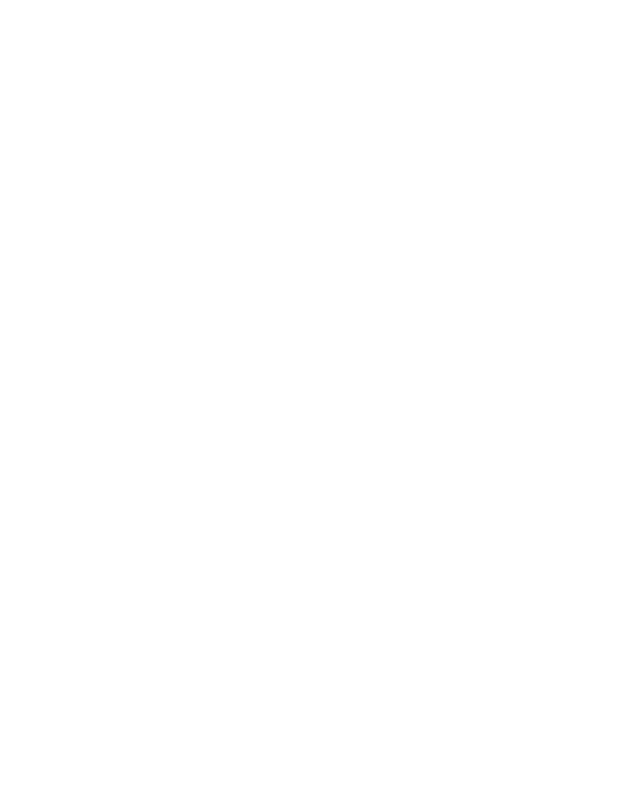
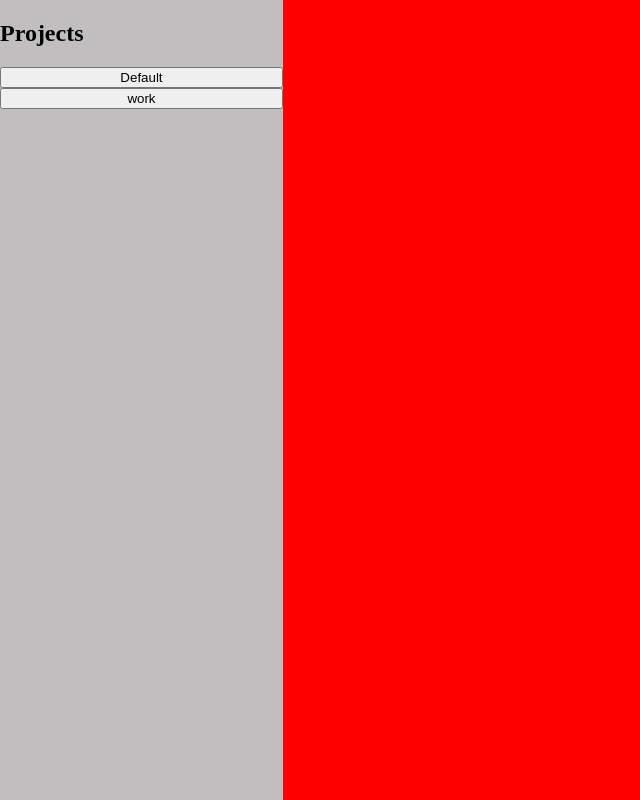
Before and after one commit to hmoh24/toDoProject, a website built with webpack: page src/template.html in a window 1280 px wide. Shown: the whole page, without its empty margins (0-640 px from the left). Built offline with nearby package versions, Linux system fonts and the light colour scheme.

Commit message:
add html for sidebar+main, add dom method for updating project sidebar with new projects in array store

```diff
--- /dev/null
+++ b/src/domMethods/dom.js
@@ -0,0 +1,11 @@
+function updateProjectSideBar(projectArray){
+    const sideBar = document.getElementsByClassName('sidebar')[0];
+    console.log(sideBar)
+    projectArray.forEach(project => {
+        const projectElement = document.createElement('button');
+        projectElement.innerText=project.title;
+        sideBar.append(projectElement);
+    })
+}
+
+export {updateProjectSideBar}
--- a/src/index.js
+++ b/src/index.js
@@ -1,12 +1,12 @@
+import './style.css'
 import ToDo from "./toDo";
 import Project from "./project";
+import { updateProjectSideBar } from './domMethods/dom';
 
 //instantiate default project
 //create a project array
 
 const defaultProject = new Project('Default', 'Default Project', '');
-Project.addNewProject(defaultProject);
-console.log(Project.Projects)
 
 const newToDo = new ToDo({
   title: "First",
@@ -28,7 +28,9 @@
 defaultProject.removeToDo(newToDo);
 console.log(defaultProject.toDoArray)
 
+const workProject = new Project('work', 'employment related tasks', '');
 
+updateProjectSideBar(Project.Projects);
 //test creation of todo, linking it to a project, displaying all to dos per project
 //then simple UI
 //then add needed functions for that UI
--- a/src/project.js
+++ b/src/project.js
@@ -2,12 +2,21 @@
 
 class Project{
     static Projects = [];
+    static ProjectLimit = 8;
 
     constructor(title, desc, notes, toDoArray = []){
+        Project.errorOnMaxProjects()
         this.title = title;
         this.desc = desc;
         this.notes = notes;
         this.toDoArray = toDoArray;
+        Project.Projects.push(this);
+    }
+
+    static errorOnMaxProjects(){
+        if (Project.length === this.ProjectLimit){
+            throw new Error(`Max Limit of Projects: ${ProjectLimit}`)
+        }
     }
 
     addToDo(toDoObject){
--- /dev/null
+++ b/src/style.css
@@ -0,0 +1,28 @@
+:root{
+    --primary-color: red;
+    --secondary-color: white;
+    --tertiary-color: rgb(192, 190, 190);
+    --accent-color: blue;
+}
+
+html, body{
+    margin: 0;
+    height: 100%;
+    width: 100%;
+}
+
+body {
+    display: flex;
+}
+
+.sidebar{
+    flex: 1 1 auto;
+    background-color: var(--tertiary-color);
+    display: flex;
+    flex-direction: column;
+}
+
+main{
+    flex: 5 1 auto;
+    background-color: var(--primary-color);
+}
--- a/src/template.html
+++ b/src/template.html
@@ -6,6 +6,11 @@
     <title>Document</title>
 </head>
 <body>
+    <section class="sidebar">
+        <h2>Projects</h2>
+    </section>
+    <main>
 
+    </main>
 </body>
 </html>
```
